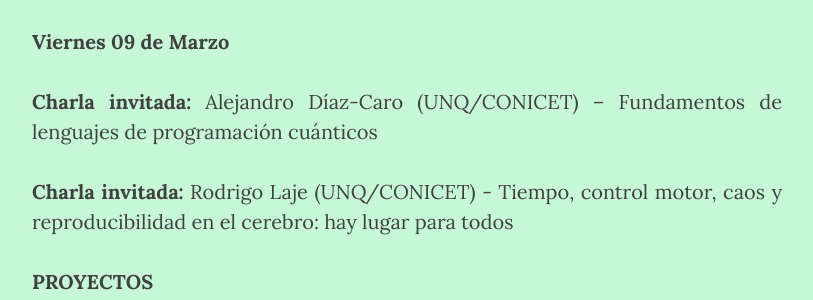
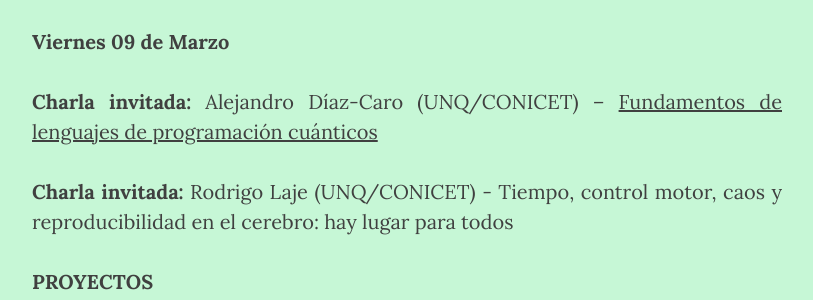
Before and after one commit to wtpc/wtpc.github.io, a Jekyll site: the page built from clases.md, in a window 1280 px wide and 900 px high, scrolled down 2462 px. Shown: the part 171-471 px from the top of the window, without its empty margins (233-1046 px from the left). Built offline with Jekyll 4.4.1, drawn with Linux system fonts in a browser that asks for light colours; nearby versions of some CDN libraries; part of the change alters nothing that is shown.

```diff
--- a/clases.md
+++ b/clases.md
@@ -93,7 +93,7 @@ permalink: /clases/
 
 **Viernes 09 de Marzo**
 
-**Charla invitada:** Alejandro Díaz-Caro (UNQ/CONICET) – Fundamentos de lenguajes de programación cuánticos
+**Charla invitada:** Alejandro Díaz-Caro (UNQ/CONICET) – [Fundamentos de lenguajes de programación cuánticos](/clases/2018/charlas_invitadas/AlejandroDiazCaro-Fundamentos_de_lenguajes_de_programacion_cuanticos.pdf)
 
 **Charla invitada:** Rodrigo Laje (UNQ/CONICET) - Tiempo, control motor, caos y reproducibilidad en el cerebro: hay lugar para todos
 
```
Also changed, not shown: 1 other file.
